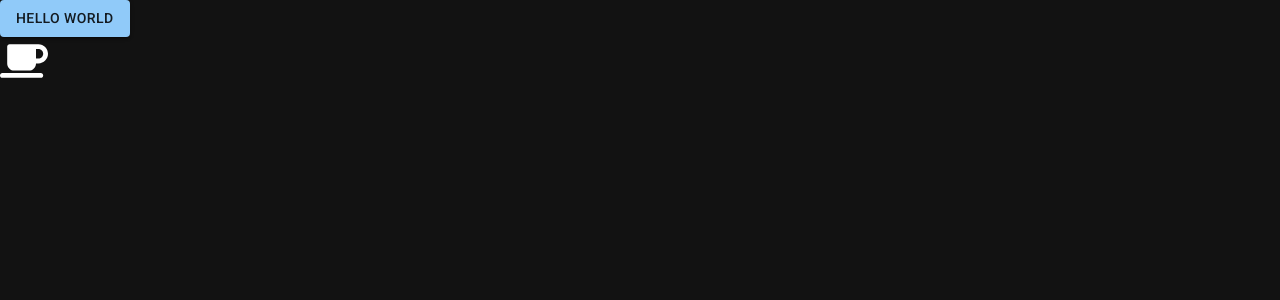
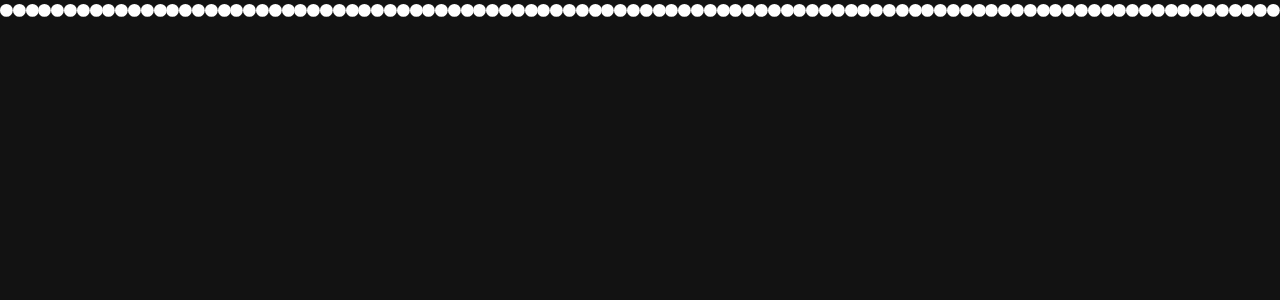
Before and after one commit to doerfli/catch-it, a Next.js app: page / in a window 1280 px wide. Shown: the top 300 px of the page. Built offline with nearby package versions, Linux system fonts and the light colour scheme.

Commit message:
add dotline

```diff
--- a/package.json
+++ b/package.json
@@ -17,6 +17,7 @@
     "@fortawesome/free-solid-svg-icons": "^6.4.2",
     "@fortawesome/react-fontawesome": "^0.2.0",
     "@mui/material": "^5.14.6",
+    "@reduxjs/toolkit": "^1.9.5",
     "@types/node": "20.5.6",
     "@types/react": "18.2.21",
     "@types/react-dom": "18.2.7",
@@ -25,6 +26,7 @@
     "next": "13.4.19",
     "react": "18.2.0",
     "react-dom": "18.2.0",
+    "react-redux": "^8.1.2",
     "typescript": "5.2.2"
   }
 }
--- /dev/null
+++ b/src/app/(root)/components/ProviderRegistry.tsx
@@ -0,0 +1,20 @@
+'use client';
+import * as React from 'react';
+import { ThemeProvider } from '@mui/material/styles';
+import CssBaseline from '@mui/material/CssBaseline';
+import { darkTheme } from '@/config/theme';
+import { Provider } from 'react-redux';
+import { store } from '@/redux/store';
+
+export default function ProviderRegistry({ children }: { children: React.ReactNode }) {
+    return (
+        <ThemeProvider theme={darkTheme}>
+            <Provider store={store}>
+                <CssBaseline enableColorScheme />
+                <body>
+                    {children}
+                </body>
+            </Provider>
+        </ThemeProvider>
+    );
+}
--- a/src/app/(root)/components/ThemeRegistry.tsx
+++ /dev/null
@@ -1,16 +0,0 @@
-'use client';
-import * as React from 'react';
-import { ThemeProvider } from '@mui/material/styles';
-import CssBaseline from '@mui/material/CssBaseline';
-import { darkTheme } from '@/config/theme';
-
-export default function ThemeRegistry({ children }: { children: React.ReactNode }) {
-    return (
-        <ThemeProvider theme={darkTheme}>
-            <CssBaseline enableColorScheme />
-            <body>
-                {children}
-            </body>
-        </ThemeProvider>
-    );
-}
--- a/src/app/(root)/layout.tsx
+++ b/src/app/(root)/layout.tsx
@@ -5,7 +5,9 @@ import '@fontsource/roboto/400.css';
 import '@fontsource/roboto/500.css';
 import '@fontsource/roboto/700.css';
 import { CssBaseline } from '@mui/material';
-import ThemeRegistry from './components/ThemeRegistry';
+import { Provider } from 'react-redux';
+import { store } from '@/redux/store';
+import ProviderRegistry from './components/ProviderRegistry';
 
 export const metadata: Metadata = {
     title: 'Catch-it',
@@ -22,9 +24,9 @@ export default function RootLayout({
             <head>
                 <meta name="viewport" content="initial-scale=1, width=device-width" />
             </head>
-      <ThemeRegistry>
+            <ProviderRegistry>
                 {children}
-      </ThemeRegistry>
+            </ProviderRegistry>
         </html>
     )
 }
--- a/src/app/(root)/page.tsx
+++ b/src/app/(root)/page.tsx
@@ -1,15 +1,12 @@
 'use client'
 
+import CatcherGame from '@/components/catchergame/catchergame';
 import { faCoffee } from '@fortawesome/free-solid-svg-icons';
 import { FontAwesomeIcon } from '@fortawesome/react-fontawesome';
 import { Button, SvgIcon } from '@mui/material';
 
 export default function App() {
-  return (<>
-      <Button variant="contained">Hello world</Button>
-      <br />
-      <SvgIcon sx={{ fontSize: '3rem' }}>
-        <FontAwesomeIcon icon={faCoffee} />
-      </SvgIcon>
-  </>);
+    return (<>
+        <CatcherGame />
+    </>);
 }
--- /dev/null
+++ b/src/components/catchergame/catchergame.tsx
@@ -0,0 +1,7 @@
+import DotLine from "./dotline";
+
+export default function CatcherGame() {
+    return (<>
+        <DotLine />
+    </>);
+}
--- /dev/null
+++ b/src/components/catchergame/dot.tsx
@@ -0,0 +1,9 @@
+import { faCircle } from "@fortawesome/free-solid-svg-icons";
+import { FontAwesomeIcon } from "@fortawesome/react-fontawesome";
+import { SvgIcon } from "@mui/material";
+
+export default function Dot() {
+    return (<SvgIcon sx={{ fontSize: '0.8rem'}}>
+        <FontAwesomeIcon icon={faCircle} />
+    </SvgIcon>);
+}
--- /dev/null
+++ b/src/components/catchergame/dotline.tsx
@@ -0,0 +1,13 @@
+import { RootState } from "@/redux/store";
+import { useSelector } from "react-redux";
+import Dot from "./dot";
+
+export default function DotLine() {
+    const numberOfDots = useSelector((state: RootState) => state.dots.numberOfDots);
+
+    return (<>
+        {[...Array(numberOfDots)].map((e, i) => {
+            return (<Dot key={i} />);
+        })}
+    </>);
+}
--- /dev/null
+++ b/src/redux/slices/dots.ts
@@ -0,0 +1,27 @@
+import type { PayloadAction } from '@reduxjs/toolkit';
+import { createSlice } from '@reduxjs/toolkit';
+
+export interface TransactionState {
+    numberOfDots: number;
+}
+
+const initialState: TransactionState = {
+    numberOfDots: 100,
+}
+
+export const dotsSlice = createSlice({
+    name: 'dots',
+    initialState,
+    reducers: {
+        setNumberOfDots: (state, action: PayloadAction<number>) => {
+            state.numberOfDots = action.payload;
+        }
+    },
+});
+
+// Action creators are generated for each case reducer function
+export const {
+    setNumberOfDots
+} = dotsSlice.actions;
+
+export default dotsSlice.reducer;
--- /dev/null
+++ b/src/redux/store.ts
@@ -0,0 +1,22 @@
+import { combineReducers, configureStore, PreloadedState } from '@reduxjs/toolkit';
+import { dotsSlice } from './slices/dots';
+
+// Create the root reducer separately so we can extract the RootState type
+const rootReducer = combineReducers({
+    dots: dotsSlice.reducer,
+})
+
+export const setupStore = (preloadedState?: PreloadedState<RootState>) => {
+    return configureStore({
+        reducer: rootReducer,
+        preloadedState
+    })
+}
+
+export const store = setupStore();
+
+// Infer the `RootState` and `AppDispatch` types from the store itself
+export type RootState = ReturnType<typeof rootReducer>;
+export type AppStore = ReturnType<typeof setupStore>
+// Inferred type: {posts: PostsState, comments: CommentsState, users: UsersState}
+export type AppDispatch = AppStore['dispatch'];
```
Also changed, not shown: 1 other file (tests, documents, lock files or other folders). Lines whose indentation alone changed are shown as unchanged.
